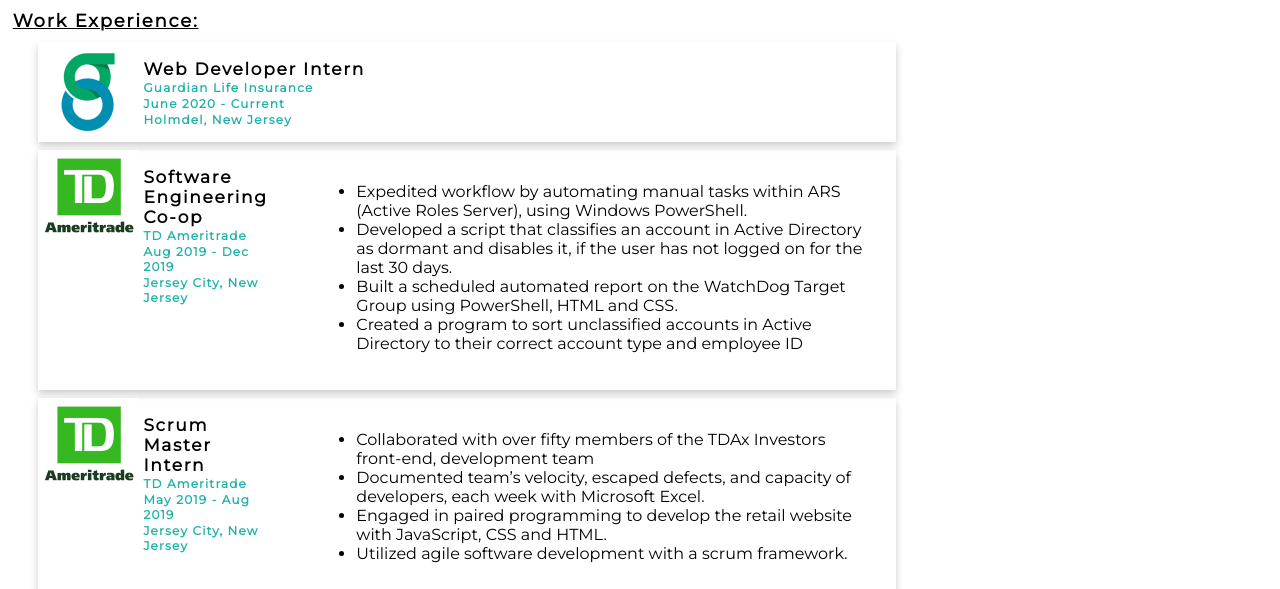
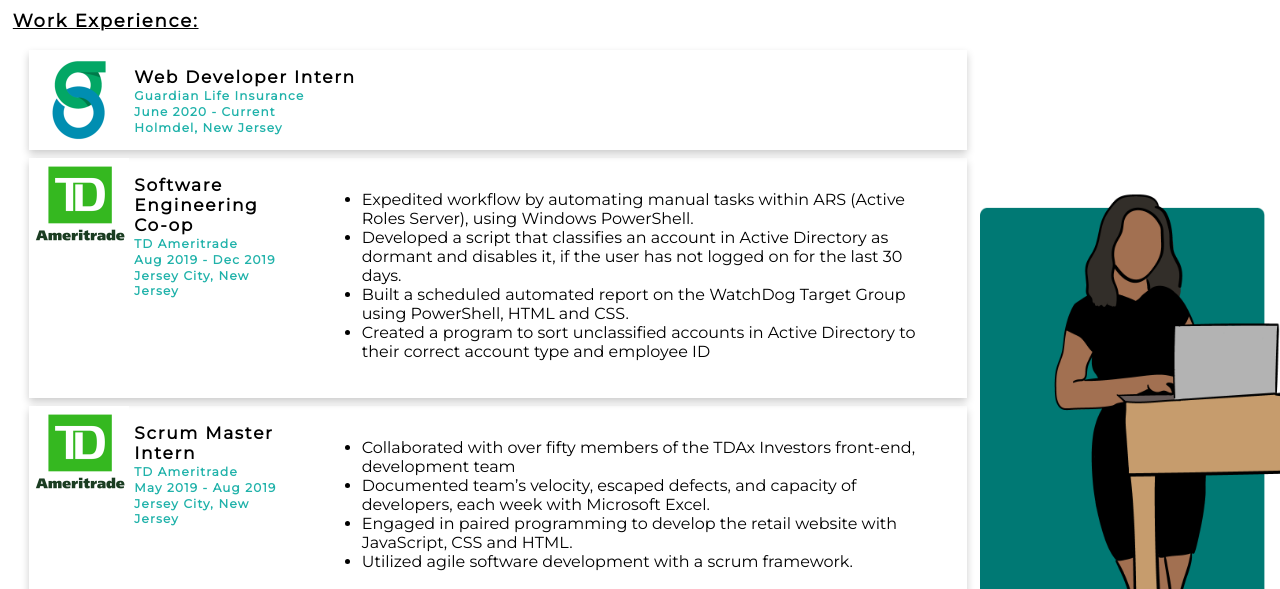
Before and after one commit to jessicavalenzuela/jessicavalenzuela.github.io, a plain HTML site: page html/experience.html in a window 1280 px wide. Shown: the part 211-800 px from the top of the page. Drawn offline with Linux system fonts and the light colour scheme.

Commit message:
adding image on experience page

```diff
--- a/css/site.css
+++ b/css/site.css
@@ -231,7 +231,6 @@ main {
 .Stevens {
   margin: 8px;
   margin-left: 3%;
-  margin-right: 30%;
 }
 h3 {
   margin: 8px;
@@ -254,3 +253,17 @@ ul {
   font-size: 16px;
   font-family: "Montserrat", sans-serif;
 }
+.allexperience {
+  justify-content: left;
+  align-items: left;
+}
+.image {
+  margin-top: 50%;
+}
+
+.content {
+  display: grid;
+  grid-template-columns: 1fr auto;
+  grid-gap: 5px;
+  align-self: center;
+}
--- a/html/experience.html
+++ b/html/experience.html
@@ -28,6 +28,8 @@
       </div>
 
       <h3>Work Experience:</h3>
+      <div class="content">
+        <div class="allexperience">
           <div class="Guardian">
             <img src="../image/guardian.png" height="100px" width="100px" />
             <div class="info">
@@ -38,7 +40,11 @@
             </div>
           </div>
           <div class="TD">
-        <img src="../image/td-ameritrade.png" height="100px" width="100px" />
+            <img
+              src="../image/td-ameritrade.png"
+              height="100px"
+              width="100px"
+            />
             <div class="info">
               <p id="position">Software Engineering Co-op</p>
               <p id="work">TD Ameritrade</p>
@@ -48,17 +54,17 @@
             <div class="description">
               <ul>
                 <li>
-              Expedited workflow by automating manual tasks within ARS (Active
-              Roles Server), using Windows PowerShell.
+                  Expedited workflow by automating manual tasks within ARS
+                  (Active Roles Server), using Windows PowerShell.
                 </li>
                 <li>
-              Developed a script that classifies an account in Active Directory
-              as dormant and disables it, if the user has not logged on for the
-              last 30 days.
+                  Developed a script that classifies an account in Active
+                  Directory as dormant and disables it, if the user has not
+                  logged on for the last 30 days.
                 </li>
                 <li>
-              Built a scheduled automated report on the WatchDog Target Group
-              using PowerShell, HTML and CSS.
+                  Built a scheduled automated report on the WatchDog Target
+                  Group using PowerShell, HTML and CSS.
                 </li>
                 <li>
                   Created a program to sort unclassified accounts in Active
@@ -69,7 +75,11 @@
             <div></div>
           </div>
           <div class="TD">
-        <img src="../image/td-ameritrade.png" height="100px" width="100px" />
+            <img
+              src="../image/td-ameritrade.png"
+              height="100px"
+              width="100px"
+            />
             <div class="info">
               <p id="position">Scrum Master Intern</p>
               <p id="work">TD Ameritrade</p>
@@ -87,8 +97,8 @@
                   developers, each week with Microsoft Excel.
                 </li>
                 <li>
-              Engaged in paired programming to develop the retail website with
-              JavaScript, CSS and HTML.
+                  Engaged in paired programming to develop the retail website
+                  with JavaScript, CSS and HTML.
                 </li>
                 <li>
                   Utilized agile software development with a scrum framework.
@@ -118,8 +128,15 @@
                   Assisted students with their homework and prepared them for
                   upcoming exams.
                 </li>
-            <li>Conducted review sessions before midterm and final exams.</li>
+                <li>
+                  Conducted review sessions before midterm and final exams.
+                </li>
               </ul>
+            </div>
+          </div>
+        </div>
+        <div class="image">
+          <img src="../image/experience (2).png" height="480" width="300" />
         </div>
       </div>
     </main>
```
Also changed, not shown: image/experience (2).png (added). Lines whose indentation alone changed are shown as unchanged.
